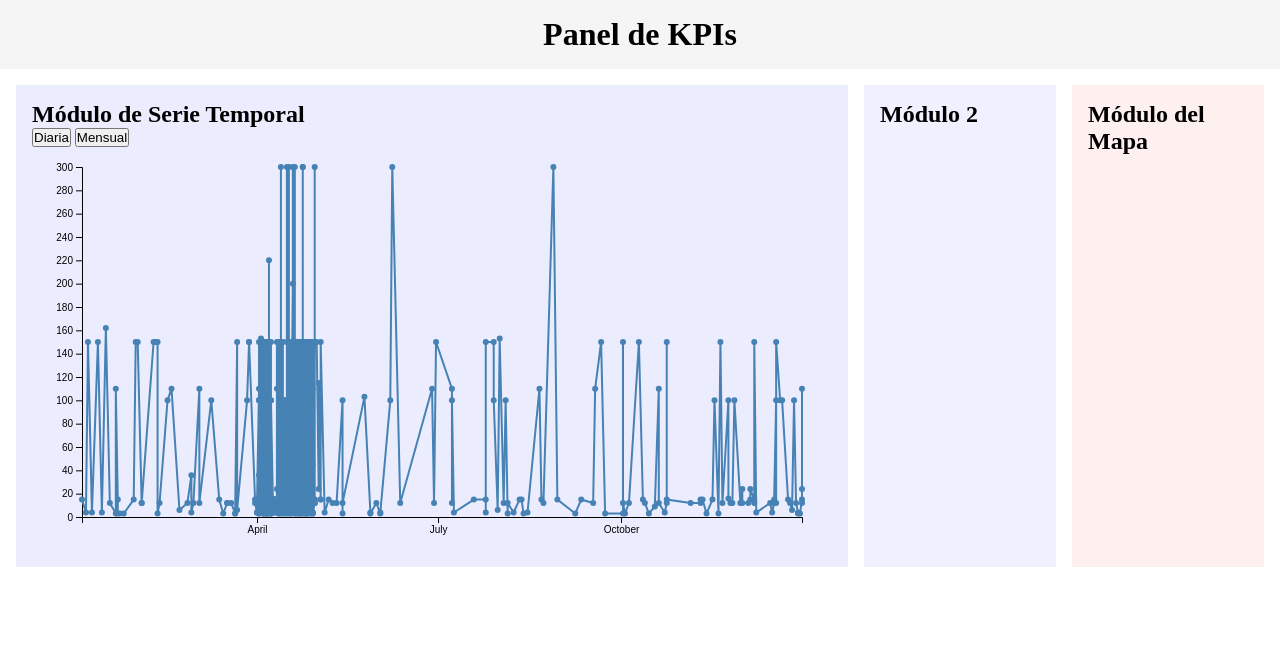
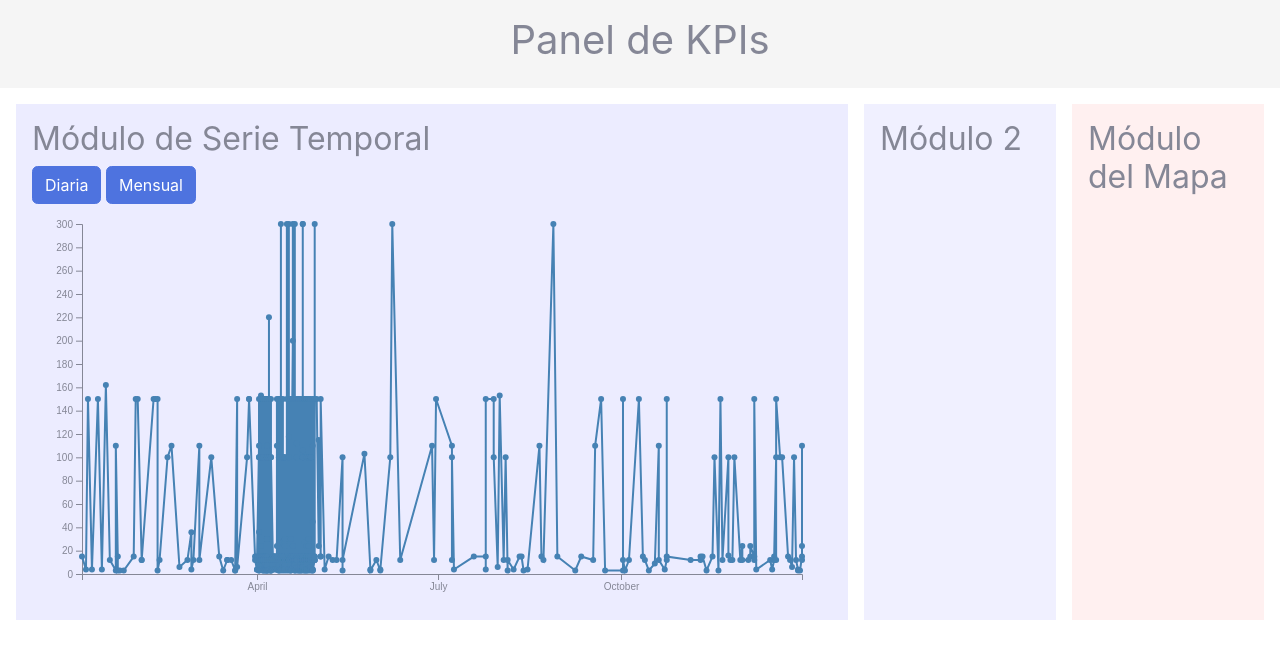
Before and after one commit to Jalope/ACT_1_Herramientas, a plain HTML site: page DashboardProyecto/index.html in a window 1280 px wide. Drawn offline with nearby package versions, Linux system fonts and the light colour scheme.

Commit message:
Update index.html

```diff
--- a/DashboardProyecto/index.html
+++ b/DashboardProyecto/index.html
@@ -6,6 +6,8 @@
   <title>Dashboard Interactivo</title>
 
   <!-- Enlaza tu hoja de estilos principal -->
+  <link rel="stylesheet" href="css/sb-admin-2.css" />
+  <link rel="stylesheet" href="css/sb-admin-2.min.css" />
   <link rel="stylesheet" href="css/styles.css" />
 </head>
 <body>
@@ -27,8 +29,8 @@
       <h2>Módulo de Serie Temporal</h2>
       <!-- Botones de diario/mensual, tu gráfico con D3, etc. -->
       <div id="opciones-frecuencia">
-        <button id="btn-diaria">Diaria</button>
-        <button id="btn-mensual">Mensual</button>
+        <button id="btn-diaria" class="btn btn-primary">Diaria</button>
+        <button id="btn-mensual" class="btn btn-primary">Mensual</button>
       </div>
       <div id="grafico-serie-temporal">
         <!-- D3 insertará aquí la serie temporal -->
```
